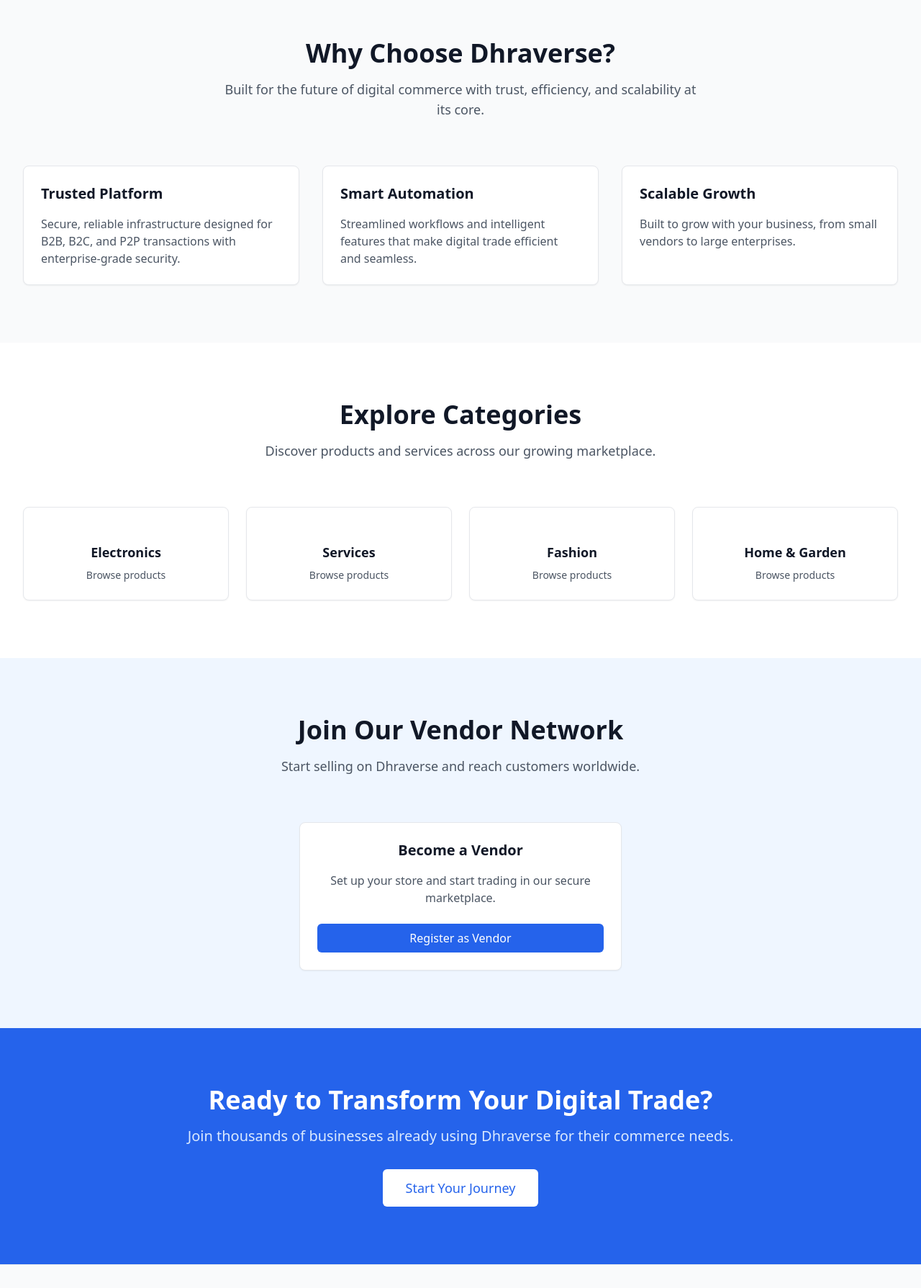
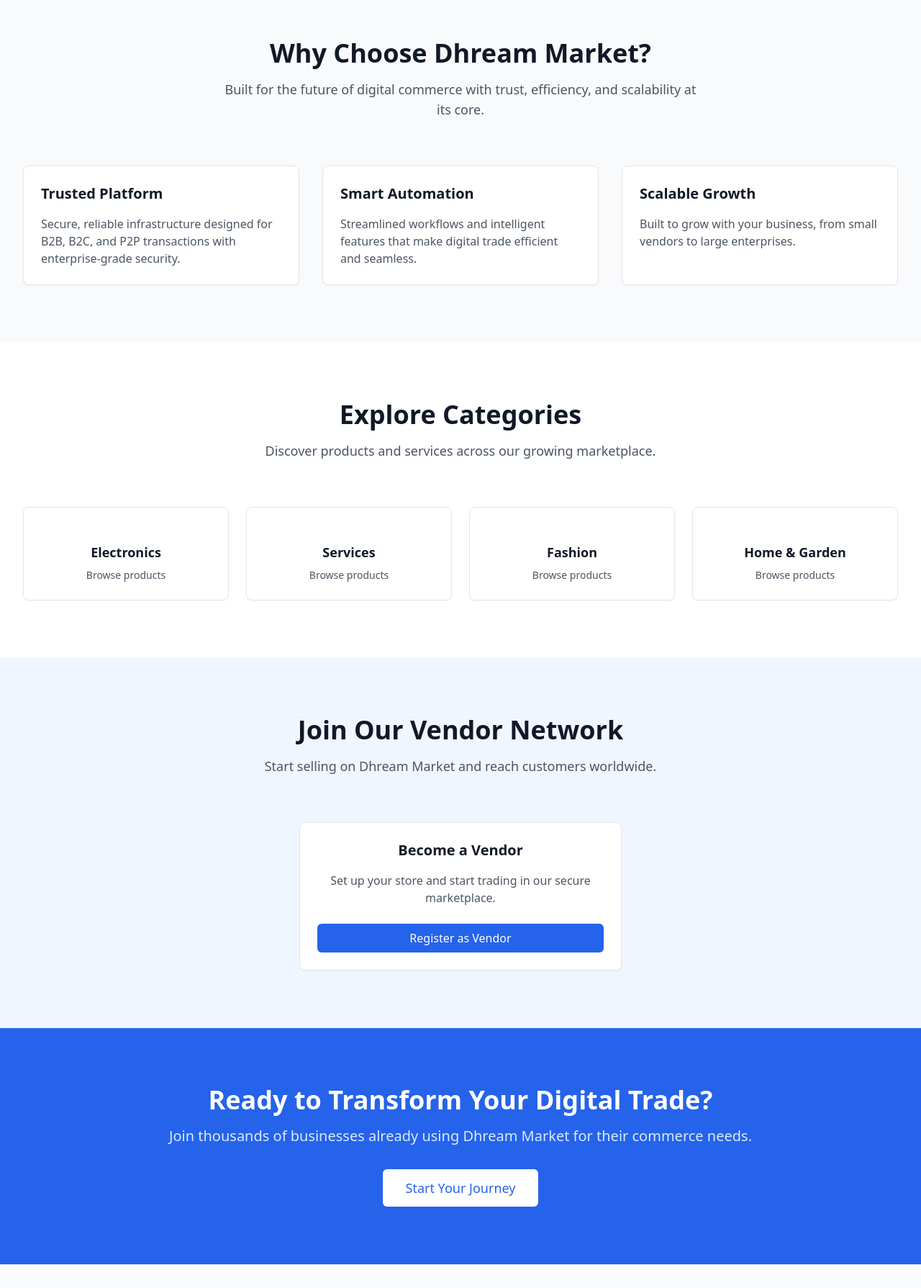
Before and after one commit to dromorongit/Dhraverse, a Next.js app: page / in a window 1280 px wide. Shown: the part 485-2274 px from the top of the page at 72% size. Built offline with nearby package versions, Linux system fonts and the light colour scheme; no server answers.

Commit message:
Home page changes

```diff
--- a/app/page.tsx
+++ b/app/page.tsx
@@ -37,7 +37,7 @@ export default function Home() {
         <div className="max-w-7xl mx-auto px-4 sm:px-6 lg:px-8">
            <div className="text-center mb-16">
              <h2 className="text-3xl md:text-4xl font-bold text-gray-900 mb-4">
-              Why Choose Dhraverse?
+               Why Choose Dhream Market?
              </h2>
              <p className="text-lg text-gray-600 max-w-2xl mx-auto">
                Built for the future of digital commerce with trust, efficiency, and scalability at its core.
@@ -117,7 +117,7 @@ export default function Home() {
               Join Our Vendor Network
             </h2>
              <p className="text-lg text-gray-600">
-              Start selling on Dhraverse and reach customers worldwide.
+               Start selling on Dhream Market and reach customers worldwide.
              </p>
           </div>
           <div className="text-center">
@@ -147,7 +147,7 @@ export default function Home() {
             Ready to Transform Your Digital Trade?
           </h2>
            <p className="text-xl text-blue-100 mb-8">
-            Join thousands of businesses already using Dhraverse for their commerce needs.
+             Join thousands of businesses already using Dhream Market for their commerce needs.
            </p>
           <Link href="/register">
             <Button size="lg" variant="secondary" className="px-8 py-3 bg-white text-blue-600 hover:bg-gray-50">
```
Also changed, not shown: public/assets/images/dhreammarket.png (added). Lines whose indentation alone changed are shown as unchanged.
